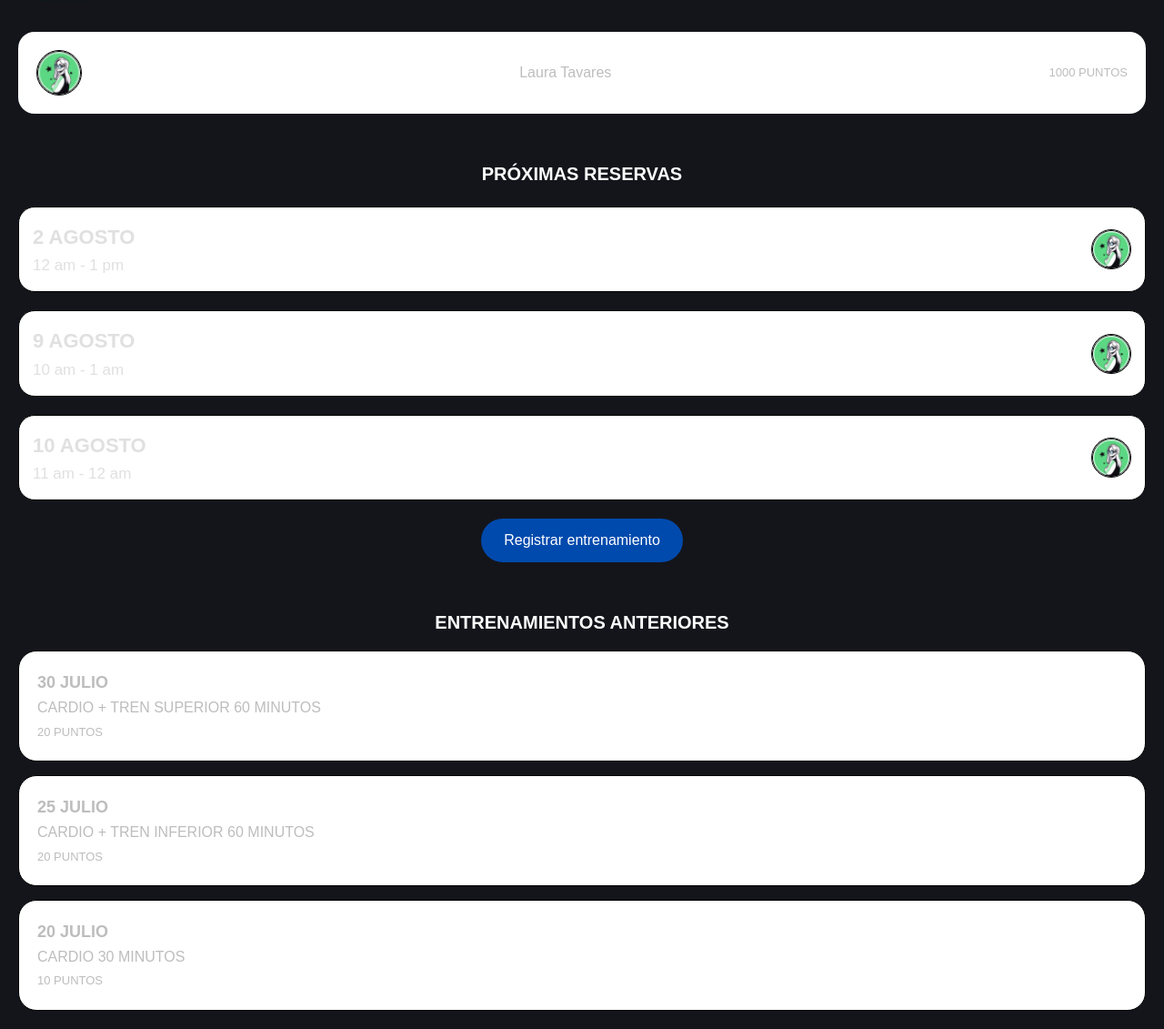
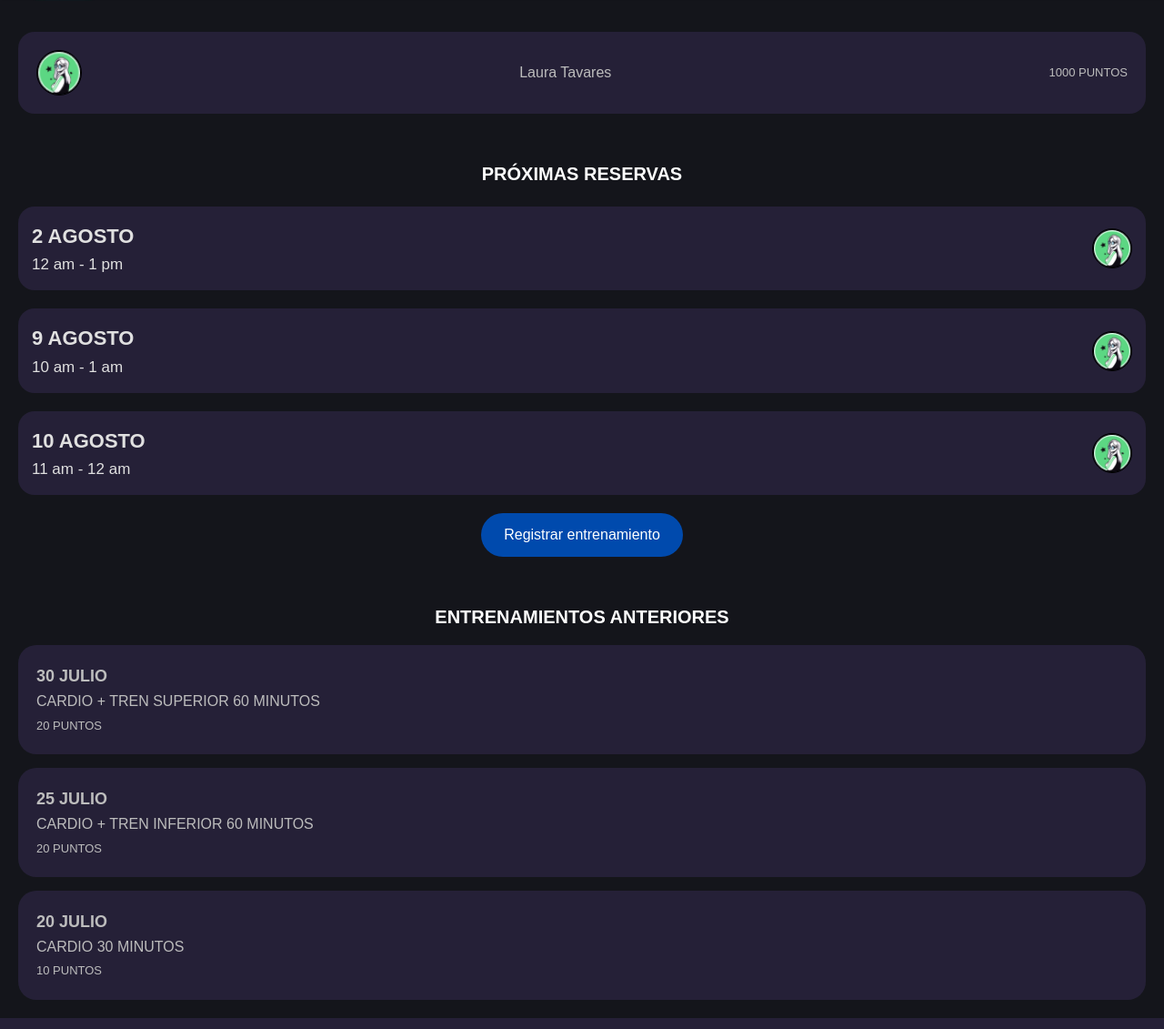
Before and after one commit to JuanQuiroga12/Pagina-web, a PHP site: page /pantallaprincipal.html in a window 1280 px wide. Shown: the part 85-1216 px from the top of the page at 91% size. Run offline with PHP 8.4, Linux system fonts and the light colour scheme.

Commit message:
ajustes layouts

```diff
--- a/perfil.html
+++ b/perfil.html
@@ -23,6 +23,7 @@
     </header>
 
     <main>
+        <div class="web">
             <!-- Información de perfil -->
             <section class="profile-section">
                 <img src="public/images/fotoperfil.png" alt="Foto de perfil" class="profile-pic">
@@ -56,6 +57,7 @@
 
             <!-- Botón de Cerrar Sesión -->
             <button class="logout-btn">Cerrar Sesión</button>
+        </div>
     </main>
 
     <script src="scriptPerfil.js"></script>
--- a/scriptPerfil.js
+++ b/scriptPerfil.js
@@ -34,5 +34,5 @@ document.querySelector('.logout-btn').addEventListener('click', function () {
     localStorage.removeItem('redeemedProducts');
 
     alert("Has cerrado sesión. Tus puntos han sido restablecidos a 1000 y tus productos canjeados se han reiniciado.");
-    window.location.href = "Unirme.html";
+    window.location.href = "index.html";
 });
--- a/stylecanjearpuntos.css
+++ b/stylecanjearpuntos.css
@@ -84,7 +84,7 @@ main {
     background-color: #252037;
     border-radius: 10px;
     padding: 20px;
-    width: 150px;
+    width: 300px;
     text-align: center;
 }
 
--- a/stylereservas.css
+++ b/stylereservas.css
@@ -167,7 +167,7 @@ h2, h3 {
 }
 
 #calendar {
-    max-width: 900px;
+    max-width: 600px;
     margin: 0 auto;
     padding: 0 10px;
 }
--- a/stylespantallaprincipal.css
+++ b/stylespantallaprincipal.css
@@ -57,7 +57,7 @@ body {
 
 /* Restante del contenido */
 .user-card {
-    background-color: white;
+    background-color: #252037;
     padding: 20px;
     border-radius: 18px;
     display: flex;
@@ -101,13 +101,12 @@ body {
 }
 
 .reservation-item {
-    background-color: white;
+    background-color: #252037;
     padding: 15px;
     border-radius: 18px;
     display: flex;
     justify-content: space-between;
     align-items: center;
-    border: 1px solid black;
 }
 
 .reservation-date h3 {
@@ -150,10 +149,9 @@ body {
 }
 
 .workout-item {
-    background-color: white;
+    background-color: #252037;
     padding: 20px;
     border-radius: 20px;
-    border: 1px solid black;
     margin-top: 15px;
 }
 
```
Also changed, not shown: styleperfil.css (+7 -0 lines). Lines whose indentation alone changed are shown as unchanged.
